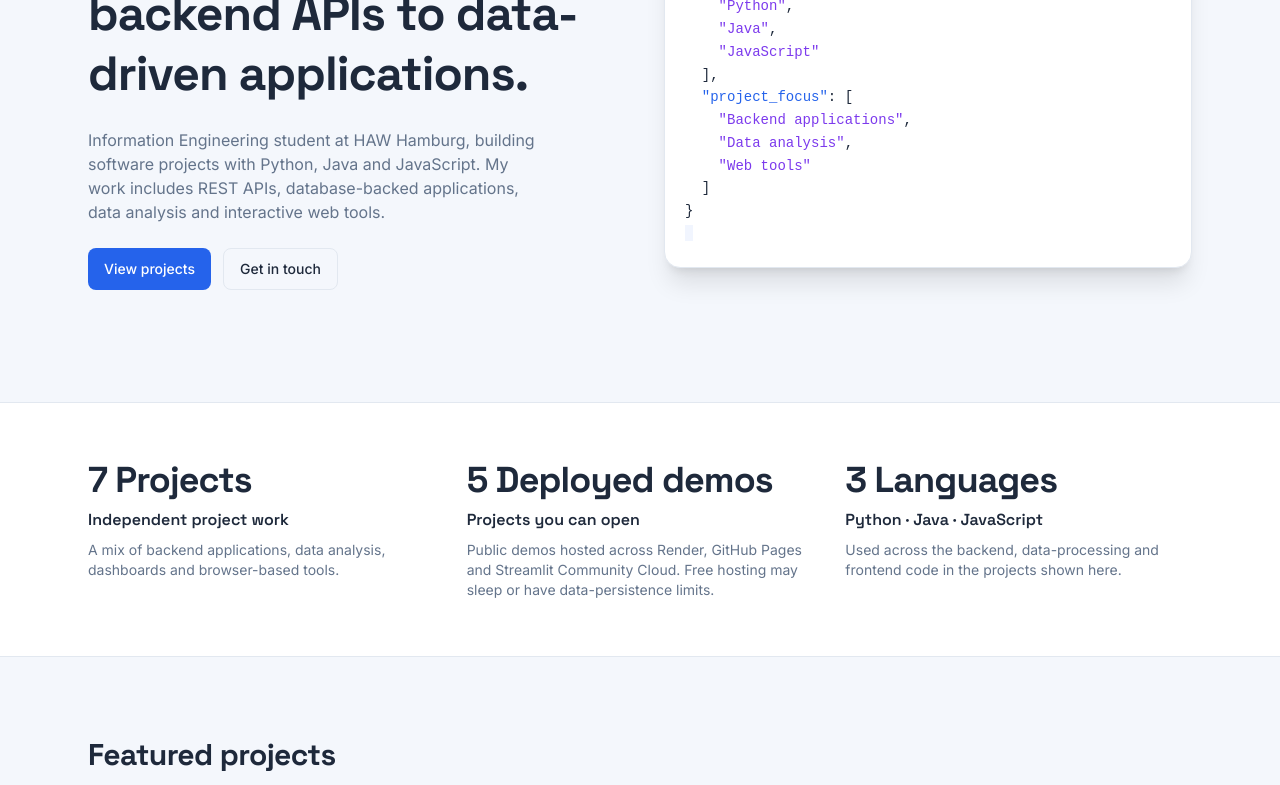
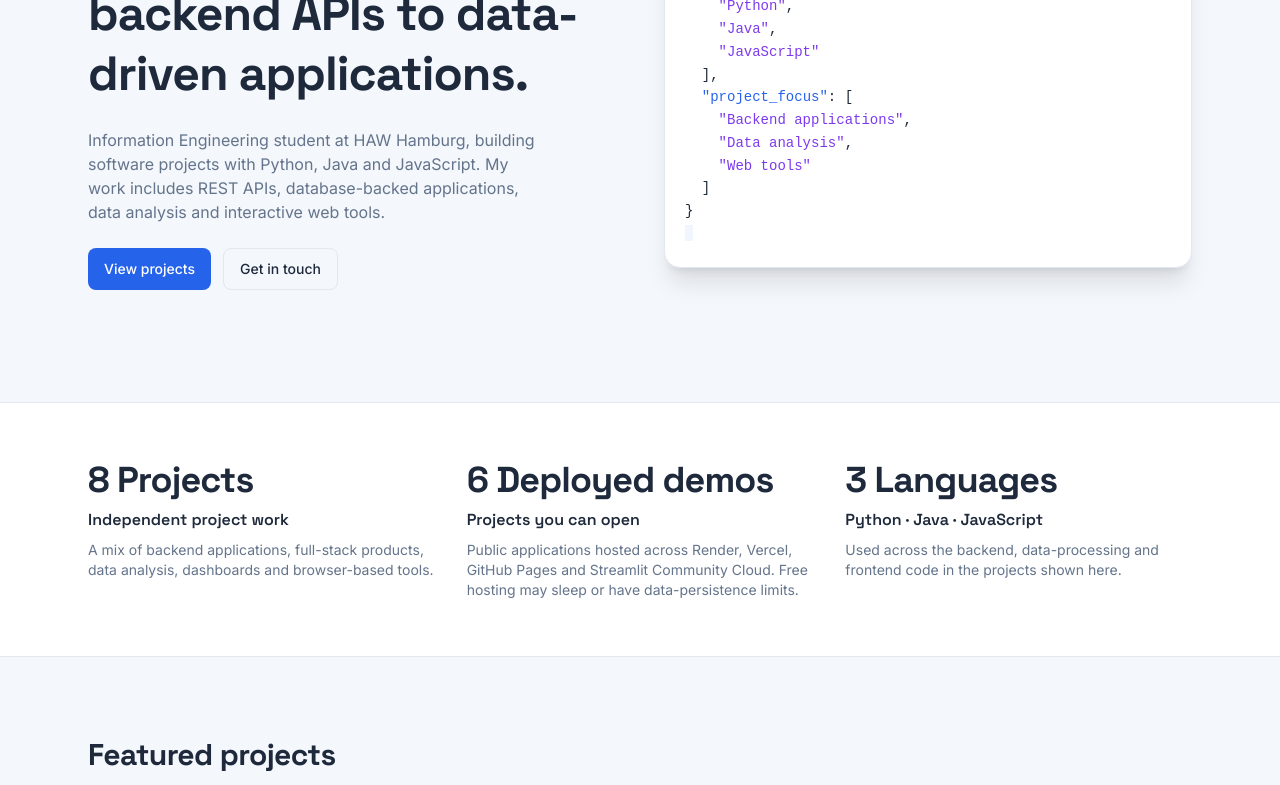
Before and after one commit to nestorNiloy/niloy-barua-engineering-portfolio, a React (Vite) app: page / in a window 1280 px wide. Shown: the part 359-1144 px from the top of the page. Built offline with nearby package versions, Linux system fonts and the light colour scheme.

Commit message:
Update portfolio project and deployed demo counts

```diff
--- a/src/data/stats.js
+++ b/src/data/stats.js
@@ -1,15 +1,15 @@
 export const stats = [
   {
-    value: 7,
+    value: 8,
     suffix: " Projects",
     label: "Independent project work",
-    description: "A mix of backend applications, data analysis, dashboards and browser-based tools.",
+    description: "A mix of backend applications, full-stack products, data analysis, dashboards and browser-based tools.",
   },
   {
-    value: 5,
+    value: 6,
     suffix: " Deployed demos",
     label: "Projects you can open",
-    description: "Public demos hosted across Render, GitHub Pages and Streamlit Community Cloud. Free hosting may sleep or have data-persistence limits.",
+    description: "Public applications hosted across Render, Vercel, GitHub Pages and Streamlit Community Cloud. Free hosting may sleep or have data-persistence limits.",
   },
   {
     value: 3,
```
